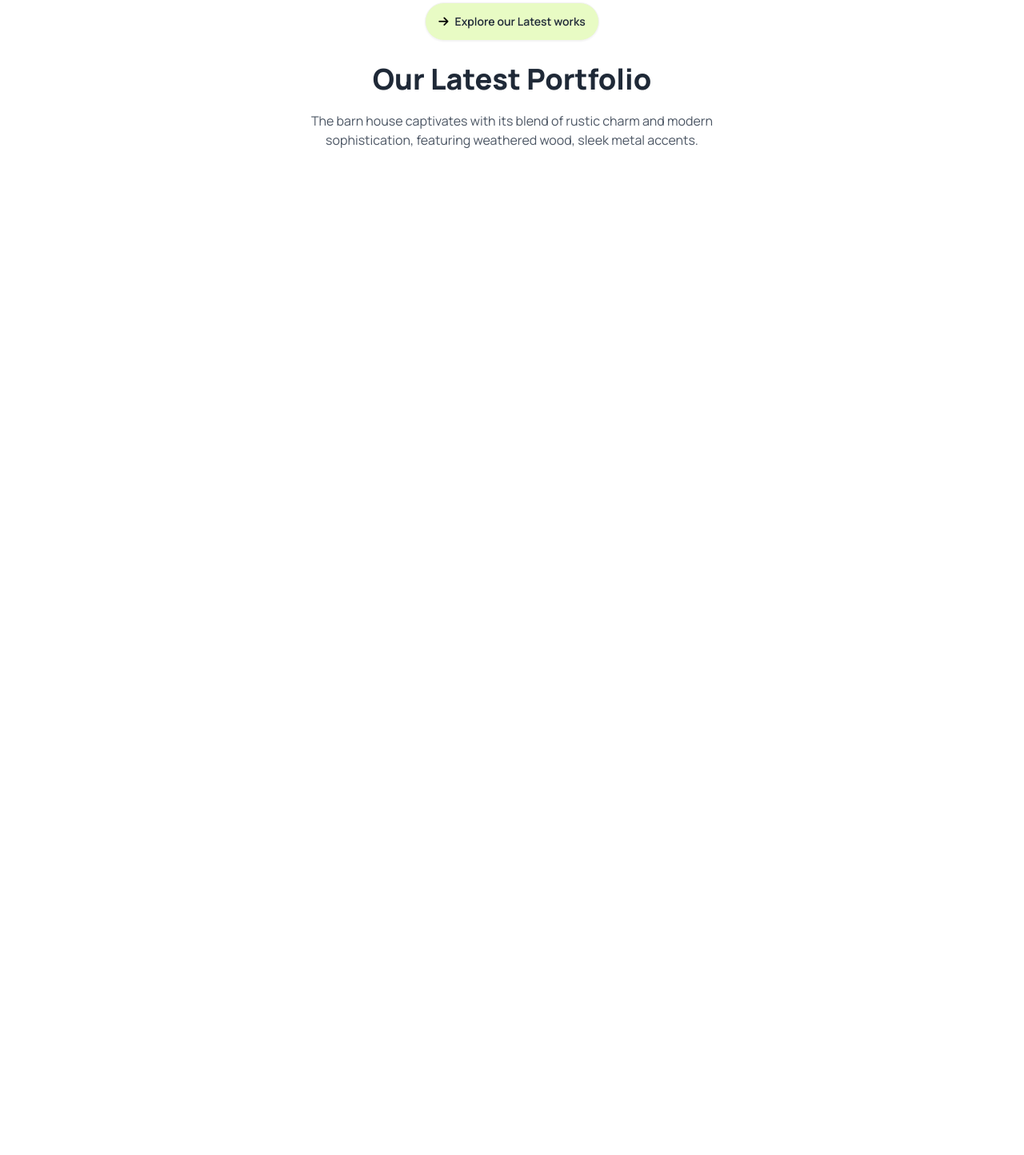
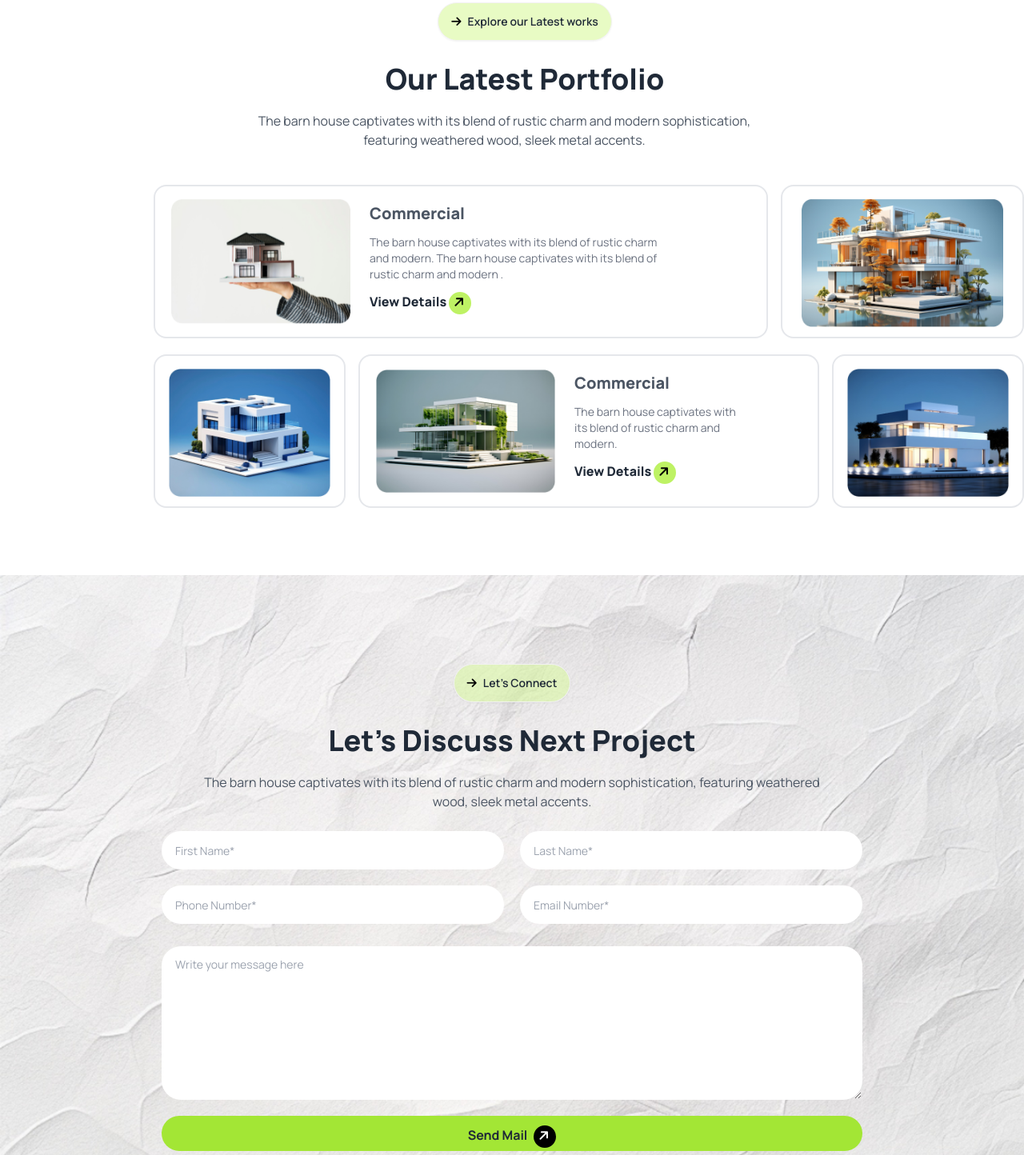
Before and after one commit to Fariha-alam-mozumder/assignment3, a plain HTML site: page index.html in a window 1280 px wide. Shown: the part 2396-3840 px from the top of the page at 80% size. Before the commit the page ends 2627 px from the top, so only its background shows below. Drawn offline with nearby package versions, Linux system fonts and the light colour scheme.

Commit message:
2nd commit

```diff
--- a/index.html
+++ b/index.html
@@ -93,7 +93,7 @@
 
             The barn house captivates with its blend of rustic charm and modern sophistication, featuring weathered wood, sleek metal accents, and large windows that flood the space with natural light.
         </p>
-        <a class="btn bg-lime-200 rounded-full">View Details<i class="fa-solid bg-lime-400 rounded-full w-6 h-6 -rotate-45 p-1  text-black fa-arrow-right"></i></a>
+        <a class="btn bg-lime-200  rounded-full">View Details<i class="fa-solid bg-lime-400 rounded-full w-6 h-6 -rotate-45 p-1  text-black fa-arrow-right"></i></a>
       </div>
     </div>
   </div>
@@ -209,16 +209,126 @@
 
 
 
-<section class=" bg-white pr-32 pl-32 z-20 pt-20 mb-11 mx-auto">
+<section class="pb-10 bg-white  pl-48 z-20 pt-20 mb-11 mx-auto">
     <div>
         <div class="max-w-full text-center ">
-            <a class="btn bg-lime-200/60   mt-7 rounded-full"><i class="fa-solid    text-black fa-arrow-right"> </i>Explore our Latest works</a>
-            <h1 class="text-4xl font-extrabold  mt-7">  Our Latest Portfolio</h1>
-            <p class=" mx-auto text-gray-600 mt-5 w-3/5">
+            <a class="btn bg-lime-200/60   mt-7  -ml-40 rounded-full"><i class="fa-solid    text-black fa-arrow-right"> </i>Explore our Latest works</a>
+            <h1 class="text-4xl font-extrabold  mt-7 -ml-40">  Our Latest Portfolio</h1>
+            <p class="  text-gray-600 mt-5 ml-28 w-3/5">
                 The barn house captivates with its blend of rustic charm and modern sophistication, featuring weathered wood, sleek metal accents.
             </p>
           </div>
+
+          <div class="flex gap-4">
+            <div class="hero  border-2  bg-white rounded-2xl max-w-3xl h-48  mt-11">
+              <div class="hero-content flex-col lg:flex-row gap-6 ml-11">
+                <img
+                  src="assets/img1.png"
+                  class=" rounded-lg -ml-10  w-56" />
+                <div>
+                  <h1 class="text-xl text-gray-600  -mt-2 font-extrabold">Commercial</h1>
+                  <p class="w-3/4 text-gray-500 text-sm mt-3">
+                    The barn house captivates with its blend of rustic charm and modern. The barn house captivates with its blend of rustic charm and modern .
+                  </p>
+                  <p class=" bg-white  mt-3  font-extrabold ">View Details <i class="fa-solid rounded-full w-7 h-7 -rotate-45 bg-lime-300 text-black text-center p-1 fa-arrow-right"> </i></p>
+
+                </div>
+              </div>
+            </div>
+
+           <div class="border-2 rounded-2xl h-48 max-w-xl p-6 mt-11">
+            <img
+            src="assets/img2.png"
+            class=" rounded-lg  w-64 h-40 -mt-2 " >
+           </div>
+          </div>
+
+
+          <div class="flex gap-4">
+            <div class="border-2 rounded-2xl h-48 w-60 mt-5">
+              <img
+              src="assets/img3.png"
+              class=" rounded-lg  w-68 h-40 mt-4  mx-auto " >
+             </div>
+            <div class="hero  border-2  bg-white rounded-2xl max-w-xl h-48  mt-5">
+              <div class="hero-content flex-col lg:flex-row gap-6 ml-11">
+                <img
+                  src="assets/img4.png"
+                  class=" rounded-lg -ml-10  w-56" />
+                <div>
+                  <h1 class="text-xl text-gray-600  -mt-2 font-extrabold">Commercial</h1>
+                  <p class="w-3/4 text-gray-500 text-sm mt-3">
+                    The barn house captivates with its blend of rustic charm and modern.
+                  </p>
+                  <p class=" bg-white  mt-3  font-extrabold ">View Details <i class="fa-solid rounded-full w-7 h-7 -rotate-45 bg-lime-300 text-black text-center p-1 fa-arrow-right"> </i></p>
+
+                </div>
+              </div>
+            </div>
+
+           <div class="border-2 rounded-2xl h-48 w-60 mt-5">
+            <img
+            src="assets/img5.png"
+            class=" rounded-lg  w-68 h-40 mt-4  mx-auto " >
+           </div>
+
+
+          </div>
+
+
         </div>
+</section>
+
+
+<section>
+  <div class="hero min-h-screen pb-16 " style="background-image: url(assets/bg.jpg);">
+    <div class="max-w-full text-center  -mt-80">
+      <a class="btn bg-lime-200/55   -mt-32 rounded-full"><i class="fa-solid    text-black fa-arrow-right"> </i>Let's Connect</a>
+      <h1 class="text-4xl font-extrabold  mt-7">  Let's Discuss Next Project</h1>
+      <p class=" mx-auto text-gray-600 mt-5 w-4/5">
+          The barn house captivates with its blend of rustic charm and modern sophistication, featuring weathered wood, sleek metal accents.
+      </p>
+    </div>
+    <div class="flex-col mt-60">
+    <div class="flex gap-5 mt-16 ">
+      <input type="text" placeholder="First Name*" class="input rounded-3xl  pr-60 max-w-5xl text-sm  " />
+      <input type="text" placeholder="Last Name*" class="input rounded-3xl pr-60 max-w-5xl text-sm" />
+    </div>
+    <div class="flex gap-5 mt-5 ">
+      <input type="text" placeholder="Phone Number*" class="input rounded-3xl pr-60 max-w-5xl text-sm" />
+      <input type="text" placeholder="Email Number*" class="input rounded-3xl pr-60 max-w-5xl text-sm" />
+    </div>
+    <div>
+      <label class="form-control">
+         <textarea class="textarea rounded-3xl mt-7 h-48" placeholder="Write your message here"></textarea>
+      </label>
+    </div>
+    <div class=" mt-5 w-full  rounded-3xl">
+          <p class="font-bold rounded-3xl h-11 text-center bg-lime-400"> Send Mail<i class="fa-solid rounded-full w-7 h-7 -rotate-45 text-white  bg-black text-center p-1 fa-arrow-right ml-2 mt-3"> </i></p>
+    </div>
+  </div>
+  </div>
+</section>
+<section >
+  <div class="bg-black pb-28 pt-9">
+    <h1 class="text-4xl text-center font-extrabold  text-white mt-20"> <i class="fa-solid bg-lime-400  text-black rounded-full w-8 h-8 -rotate-45 p-2 text-sm  mr-3  fa-arrow-right"></i>Rinterio</h1>
+    <p class=" mx-auto text-gray-600 mt-5   text-center w-2/5">
+      The barn house captivates with its blend of rustic charm and modern sophistication, featuring weathered wood, sleek metal accents.
+  </p>
+  <div class="flex gap-32 p-40 ml-40 -mt-28">
+    <p class=" text-white text-base ">Home</p>
+    <p class=" text-white text-base ">Services</p>
+    <p class=" text-white text-base ">Portfolio</p>
+    <p class=" text-white text-base ">Blogs</p>
+    <p class=" text-white text-base ">Contact Us</p>
+  </div>
+  <div class=" pl-80 ml-80 -mt-28">
+    <a class="btn bg-lime-400 font-bold text-base rounded-full ">Book Consult<i class="fa-solid bg-black rounded-full w-8 h-8 -rotate-45 p-2  text-white fa-arrow-right"></i></a>
+  </div>
+
+  </div>
+
+
 </section>
 
 </body>
```
